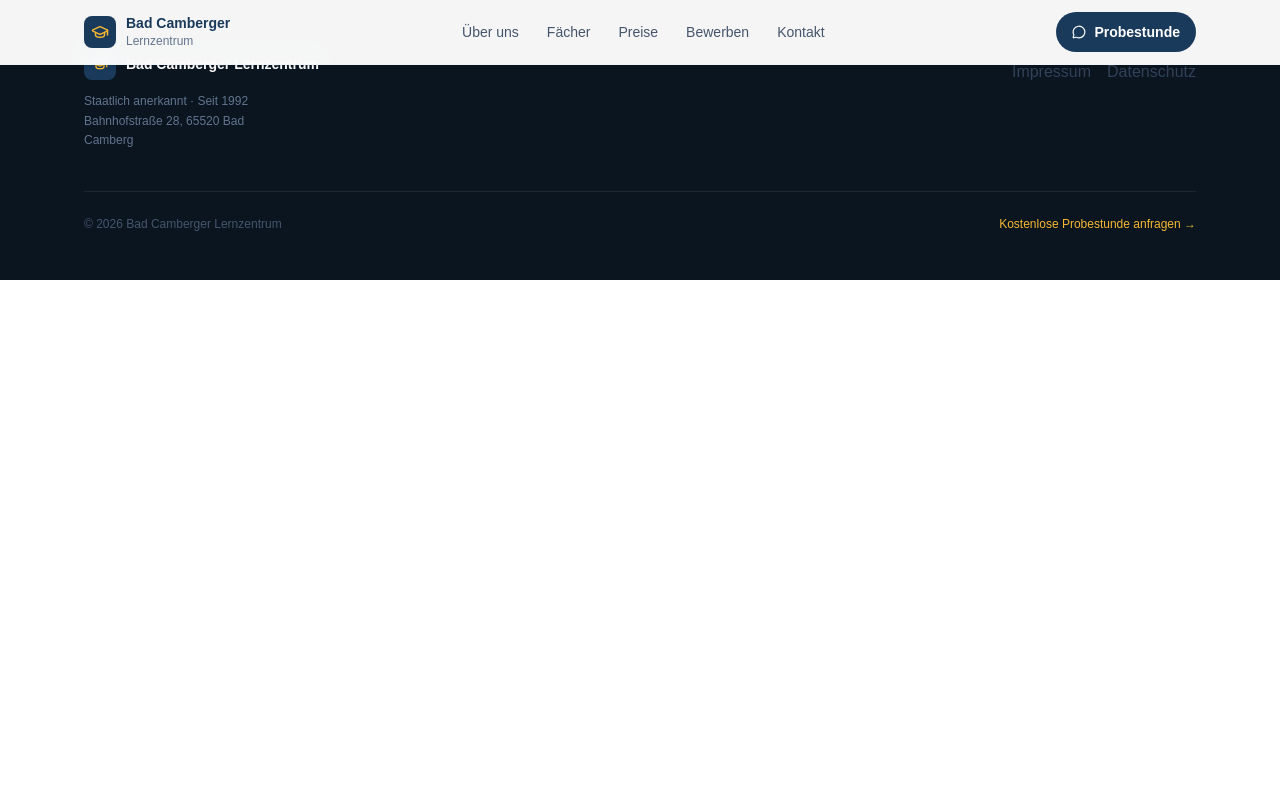
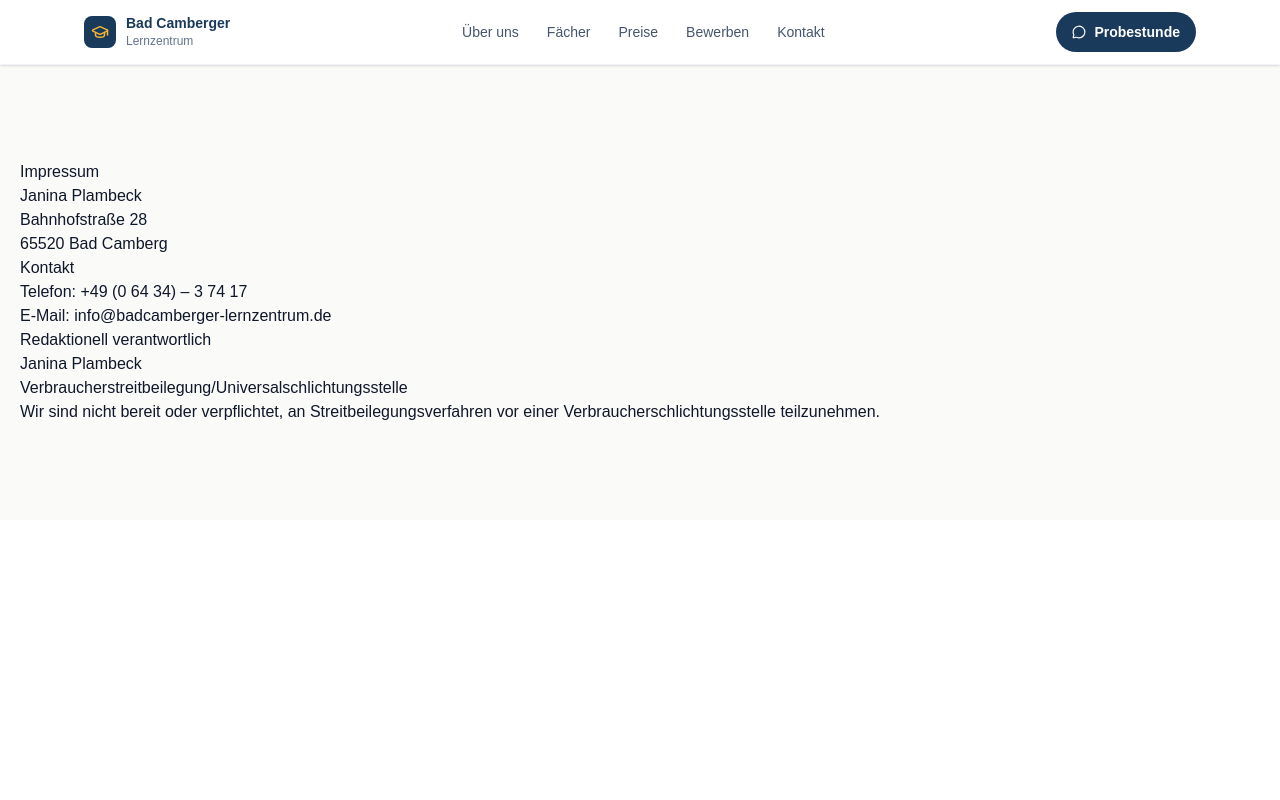
Before and after one commit to Skaliuzhnyi/lernZentrum, a Next.js app: page /impressum in a window 1280 px wide. Shown: the top 800 px of the page. Built offline with nearby package versions, Linux system fonts and the light colour scheme.

Commit message:
add content to ImpressumPage

```diff
--- a/app/datenschutz/DatenschutzPage.tsx
+++ b/app/datenschutz/DatenschutzPage.tsx
@@ -1,3 +1,6 @@
 export function DatenschutzPage() {
-  return <></>;
+  return
+    <main className="min-h-screen pt-16">
+
+    </main>;
 }
--- a/app/impressum/ImpressumPage.tsx
+++ b/app/impressum/ImpressumPage.tsx
@@ -1,7 +1,102 @@
 export function ImpressumPage() {
   return (
-    <>
-
-    </>
+    <main className="min-h-screen pt-16">
+      <section className="py-24 bg-[#fafaf8] px-5">
+        <div className="sqs-block-content">
+          <div
+            className="sqs-code-container"
+            data-localized='{"enableSafeModeButton":"Vorschau im sicheren Modus","enableSafeModeText":"Dieser Block enthält eingebettete Skripte. Eingebettete Skripte sind deaktiviert, während du angemeldet bist und deine Website bearbeitest.","enableSafeModeTitle":"Eingebettete Skripte","exitSafeModeButton":"Sichere Vorschau verlassen","exitSafeModeText":"Bitte prüfe nach dem Abmelden, dass die Seite korrekt wiedergegeben wird.","exitSafeModeTitle":"Sichere Vorschau","globalSafeMode":"Einbettungscode: Dieser Block beinhaltet Einbettungscode, der deaktiviert wurde.","scriptDisabled":"Skript deaktiviert"}'
+          >
+            <h1
+              className="preSlide slideIn"
+              style={{
+                transitionTimingFunction: 'ease',
+                transitionDuration: '0.6s',
+                transitionDelay: '0.270968s',
+              }}
+            >
+              Impressum
+            </h1>
+            <p
+              className="preFade fadeIn"
+              style={{
+                transitionTimingFunction: 'ease',
+                transitionDuration: '0.6s',
+                transitionDelay: '0.290323s',
+              }}
+            >
+              Janina Plambeck
+              <br />
+              Bahnhofstraße 28
+              <br />
+              65520 Bad Camberg
+            </p>
+            <h2
+              className="preSlide slideIn"
+              style={{
+                transitionTimingFunction: 'ease',
+                transitionDuration: '0.6s',
+                transitionDelay: '0.309677s',
+              }}
+            >
+              Kontakt
+            </h2>
+            <p
+              className="preFade fadeIn"
+              style={{
+                transitionTimingFunction: 'ease',
+                transitionDuration: '0.6s',
+                transitionDelay: '0.329032s',
+              }}
+            >
+              Telefon: +49 (0 64 34) – 3 74 17
+              <br />
+              E-Mail: info@badcamberger-lernzentrum.de
+            </p>
+            <h2
+              className="preSlide slideIn"
+              style={{
+                transitionTimingFunction: 'ease',
+                transitionDuration: '0.6s',
+                transitionDelay: '0.348387s',
+              }}
+            >
+              Redaktionell verantwortlich
+            </h2>
+            <p
+              className="preFade fadeIn"
+              style={{
+                transitionTimingFunction: 'ease',
+                transitionDuration: '0.6s',
+                transitionDelay: '0.367742s',
+              }}
+            >
+              Janina Plambeck
+            </p>
+            <h2
+              className="preSlide slideIn"
+              style={{
+                transitionTimingFunction: 'ease',
+                transitionDuration: '0.6s',
+                transitionDelay: '0.387097s',
+              }}
+            >
+              Verbraucher­streit­beilegung/Universal­schlichtungs­stelle
+            </h2>
+            <p
+              className="preFade fadeIn"
+              style={{
+                transitionTimingFunction: 'ease',
+                transitionDuration: '0.6s',
+                transitionDelay: '0.406452s',
+              }}
+            >
+              Wir sind nicht bereit oder verpflichtet, an Streitbeilegungsverfahren vor einer
+              Verbraucherschlichtungsstelle teilzunehmen.
+            </p>
+          </div>
+        </div>
+      </section>
+    </main>
   );
 }
```
